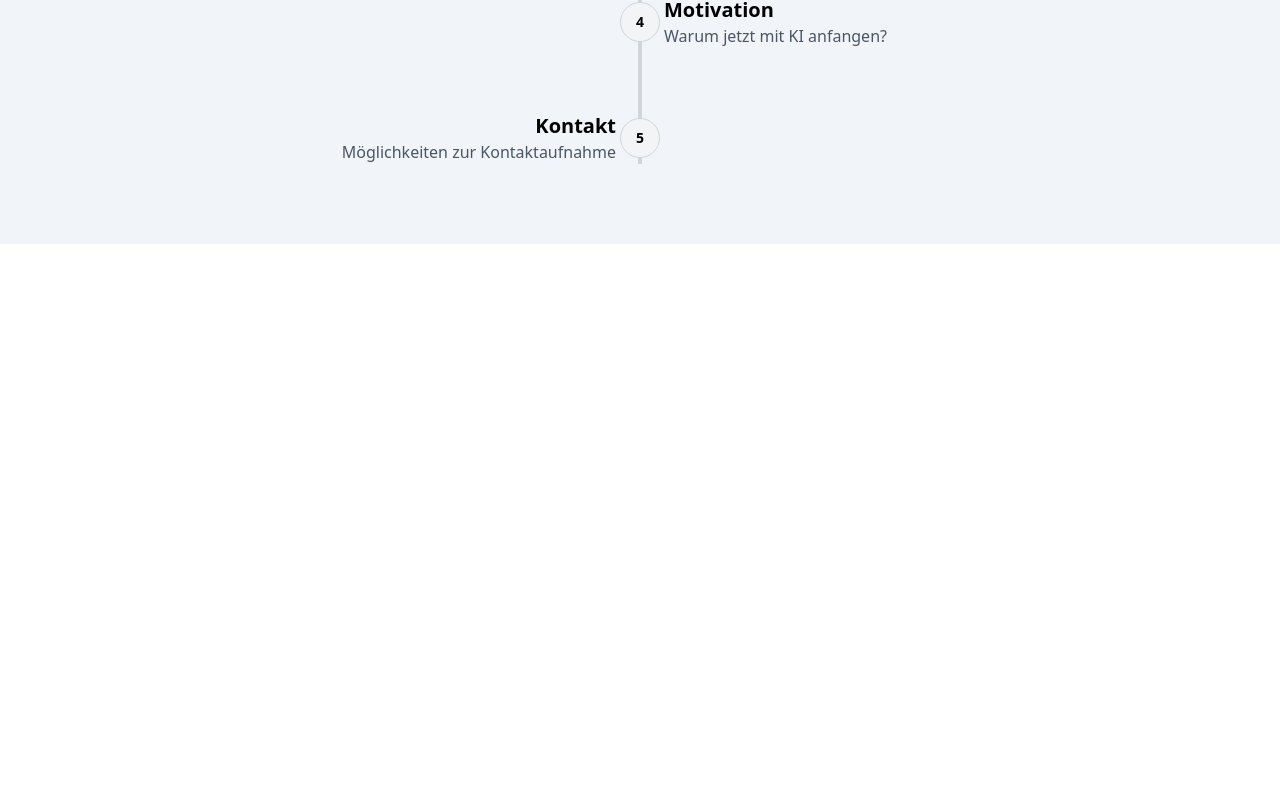
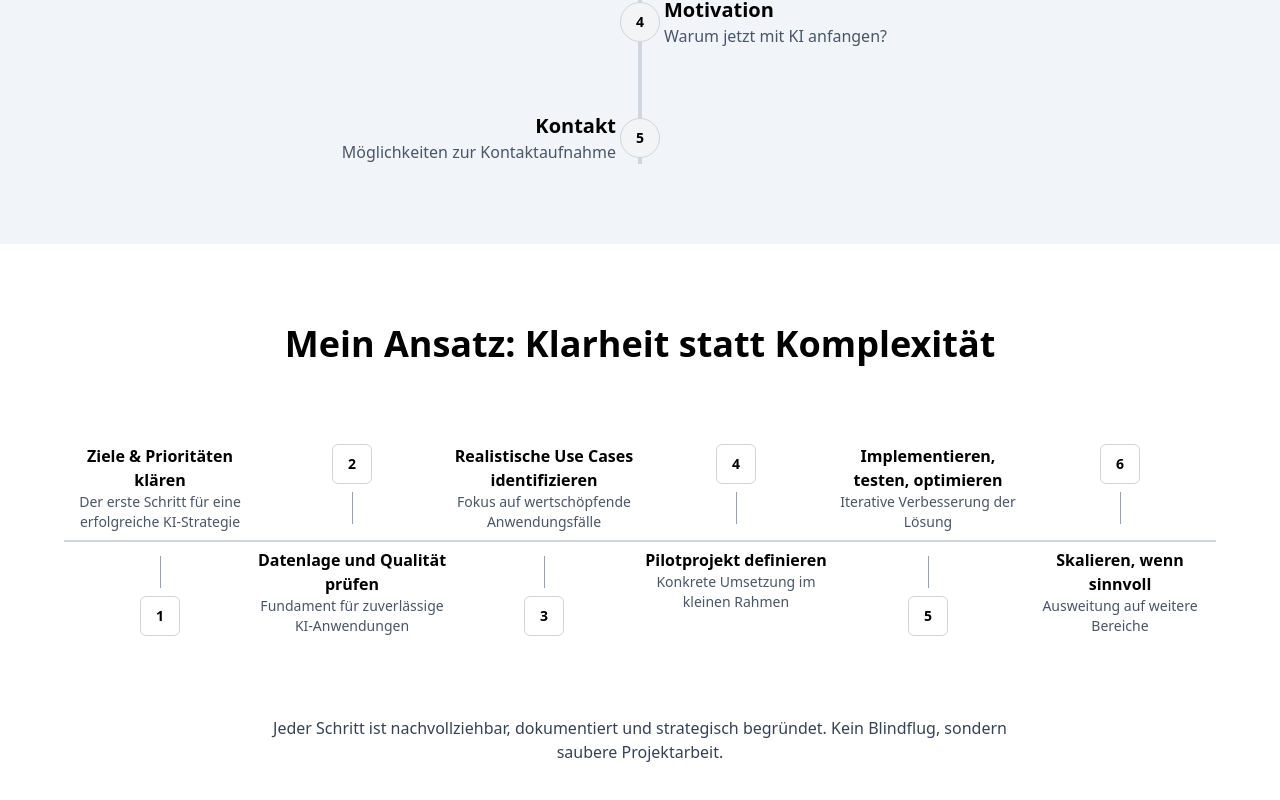
Before and after one commit to martenzoe/ki-navigator, a React (Vite) app: page / in a window 1280 px wide. Shown: the part 1674-2474 px from the top of the page. Before the commit the page ends 1918 px from the top, so only its background shows below. Built offline with nearby package versions, Linux system fonts and the light colour scheme.

Commit message:
Add Approach Section

```diff
--- a/src/App.jsx
+++ b/src/App.jsx
@@ -1,14 +1,13 @@
-// src/App.jsx
 import Hero from "./sections/Hero";
 import Steps from "./sections/Steps";
-
+import Approach from "./sections/Approach";
 
 function App() {
   return (
     <div>
       <Hero />
       <Steps />
-      {/* Weitere Sections folgen hier */}
+      <Approach />
     </div>
   );
 }
--- /dev/null
+++ b/src/sections/Approach.jsx
@@ -0,0 +1,99 @@
+export default function Approach() {
+  const steps = [
+    {
+      id: 1,
+      title: "Ziele & Prioritäten klären",
+      text: "Der erste Schritt für eine erfolgreiche KI-Strategie",
+    },
+    {
+      id: 2,
+      title: "Datenlage und Qualität prüfen",
+      text: "Fundament für zuverlässige KI-Anwendungen",
+    },
+    {
+      id: 3,
+      title: "Realistische Use Cases identifizieren",
+      text: "Fokus auf wertschöpfende Anwendungsfälle",
+    },
+    {
+      id: 4,
+      title: "Pilotprojekt definieren",
+      text: "Konkrete Umsetzung im kleinen Rahmen",
+    },
+    {
+      id: 5,
+      title: "Implementieren, testen, optimieren",
+      text: "Iterative Verbesserung der Lösung",
+    },
+    {
+      id: 6,
+      title: "Skalieren, wenn sinnvoll",
+      text: "Ausweitung auf weitere Bereiche",
+    },
+  ];
+
+  return (
+    <section id="ansatz" className="bg-white py-20 px-4">
+      <h2 className="text-2xl md:text-4xl font-semibold text-center mb-20">
+        Mein Ansatz: Klarheit statt Komplexität
+      </h2>
+
+      {/* Desktop-Ansicht */}
+      <div className="hidden md:flex relative justify-between max-w-6xl mx-auto">
+        {/* Horizontale Linie */}
+        <div className="absolute top-1/2 left-0 w-full h-[2px] bg-gray-300 z-0" />
+
+        {steps.map((step, index) => {
+          const isTop = index % 2 === 0;
+          return (
+            <div key={step.id} className="relative w-1/6 flex flex-col items-center z-10">
+              {isTop && (
+                <>
+                  <div className="mb-6 flex flex-col items-center">
+                    <h3 className="text-base font-semibold text-center">{step.title}</h3>
+                    <p className="text-sm text-gray-600 text-center">{step.text}</p>
+                  </div>
+                  <div className="h-8 w-px bg-gray-400 mb-2" />
+                </>
+              )}
+
+              <div className="w-10 h-10 rounded-md bg-white border border-gray-300 flex items-center justify-center font-semibold text-sm z-10">
+                {step.id}
+              </div>
+
+              {!isTop && (
+                <>
+                  <div className="h-8 w-px bg-gray-400 mt-2" />
+                  <div className="mt-6 flex flex-col items-center">
+                    <h3 className="text-base font-semibold text-center">{step.title}</h3>
+                    <p className="text-sm text-gray-600 text-center">{step.text}</p>
+                  </div>
+                </>
+              )}
+            </div>
+          );
+        })}
+      </div>
+
+      {/* Mobile-Ansicht */}
+      <div className="flex flex-col gap-8 md:hidden max-w-xl mx-auto">
+        {steps.map((step) => (
+          <div key={step.id} className="flex items-start gap-4">
+            <div className="w-10 h-10 flex-shrink-0 rounded-md bg-white border border-gray-300 flex items-center justify-center font-semibold text-sm">
+              {step.id}
+            </div>
+            <div>
+              <h3 className="text-base font-semibold">{step.title}</h3>
+              <p className="text-sm text-gray-600">{step.text}</p>
+            </div>
+          </div>
+        ))}
+      </div>
+
+      {/* Abschluss-Satz */}
+      <p className="text-center text-gray-700 mt-20 text-sm md:text-base max-w-3xl mx-auto">
+        Jeder Schritt ist nachvollziehbar, dokumentiert und strategisch begründet. Kein Blindflug, sondern saubere Projektarbeit.
+      </p>
+    </section>
+  );
+}
```
